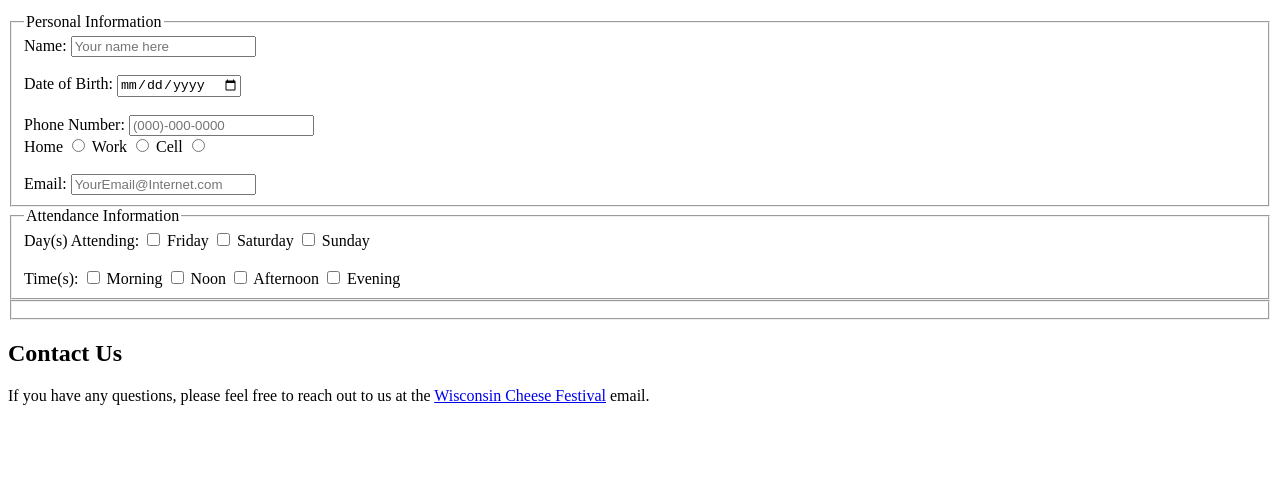
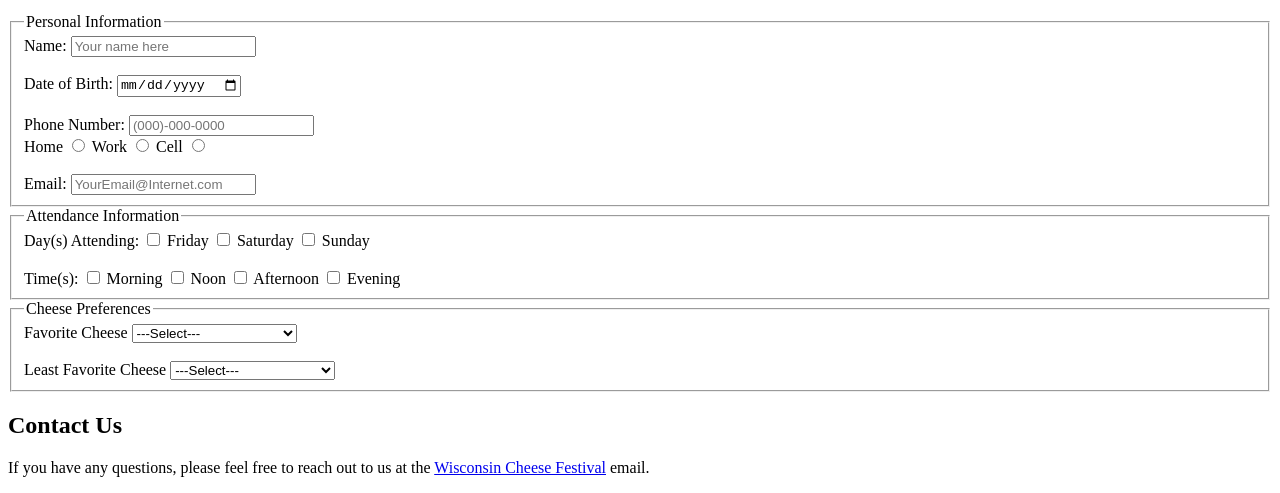
Before and after one commit to jawhiting1990/Wisconsin-Cheese-Festival-Registration, a plain HTML site: page index.html in a window 1280 px wide. Shown: the part 660-1153 px from the top of the page. Before the commit the page ends 1081 px from the top, so only its background shows below. Drawn offline with Linux system fonts and the light colour scheme.

Commit message:
Dropdown added

```diff
--- a/index.html
+++ b/index.html
@@ -99,18 +99,82 @@
         </fieldset>
 
         <fieldset>
+        <legend>Cheese Preferences</legend>
+        <!--Dropdown menu using optgroup-->
+        <label for="fav">Favorite Cheese</label>
+        <select name="fav">
+                <option value="select">---Select---</option>
+            <optgroup label="Soft">
+                <option value="brie">Brie</option>
+                <option value="camembert">Camembert</option>
+                <option value="ricotta">Ricotta</option>
+                <option value="mascarpone">Mascarpone</option>
+                <option value="creamcheese">Cream cheese</option>
+                <option value="goatcheese">Goat cheese</option>
+            </optgroup>
+            <optgroup label="Semi-Soft">
+                <option value="havarti">Havarti</option>
+                <option value="muenster">Muenster</option>
+                <option value="montereyjack">Monterey Jack</option>
+                <option value="mozzarella">Mozzarella</option>
+            </optgroup>
+            <optgroup label="Semi-Hard">
+                <option value="freshcheddar">Fresh Cheddar</option>
+                <option value="gruyere">Gruyère</option>
+                <option value="swisscheese">Swiss Cheese</option>
+                <option value="colby">Colby</option>
+                <option value="provolone">Provolone</option>
+            </optgroup>
+            <optgroup label="Hard">
+                <option value="agedcheddar">Aged Cheddar</option>
+                <option value="gouda">Gouda</option>
+                <option value="asiago">Asiago</option>
+                <option value="manchego">Manchego</option>
+            </optgroup>
+            <optgroup label="Very Hard">
+                <option value="parmesan">Parmigiano Reggiano</option>
+                <option value="romano">Pecorino Romano</option>
+            </optgroup>
+        </select><br><br>
 
-
+        <label for="least">Least Favorite Cheese</label>
+        <select name="least">
+                <option value="select">---Select---</option>
+            <optgroup label="Soft">
+                <option value="brie">Brie</option>
+                <option value="camembert">Camembert</option>
+                <option value="ricotta">Ricotta</option>
+                <option value="mascarpone">Mascarpone</option>
+                <option value="creamcheese">Cream cheese</option>
+                <option value="goatcheese">Goat cheese</option>
+            </optgroup>
+            <optgroup label="Semi-Soft">
+                <option value="havarti">Havarti</option>
+                <option value="muenster">Muenster</option>
+                <option value="montereyjack">Monterey Jack</option>
+                <option value="mozzarella">Mozzarella</option>
+            </optgroup>
+            <optgroup label="Semi-Hard">
+                <option value="freshcheddar">Fresh Cheddar</option>
+                <option value="gruyere">Gruyère</option>
+                <option value="swisscheese">Swiss Cheese</option>
+                <option value="colby">Colby</option>
+                <option value="provolone">Provolone</option>
+            </optgroup>
+            <optgroup label="Hard">
+                <option value="agedcheddar">Aged Cheddar</option>
+                <option value="gouda">Gouda</option>
+                <option value="asiago">Asiago</option>
+                <option value="manchego">Manchego</option>
+            </optgroup>
+            <optgroup label="Very Hard">
+                <option value="parmesan">Parmigiano Reggiano</option>
+                <option value="romano">Pecorino Romano</option>
+            </optgroup>
+        </select>
         </fieldset>
 
 
-
-
-
-
-
-
-        <!--dropdown using optgroup (cheese preference, mild, sharp, specialty, etc.)-->
     <!--textarea for dietary restrictions-->
     <!--All required and placeholder used right and visible labels on everything-->
 
```
